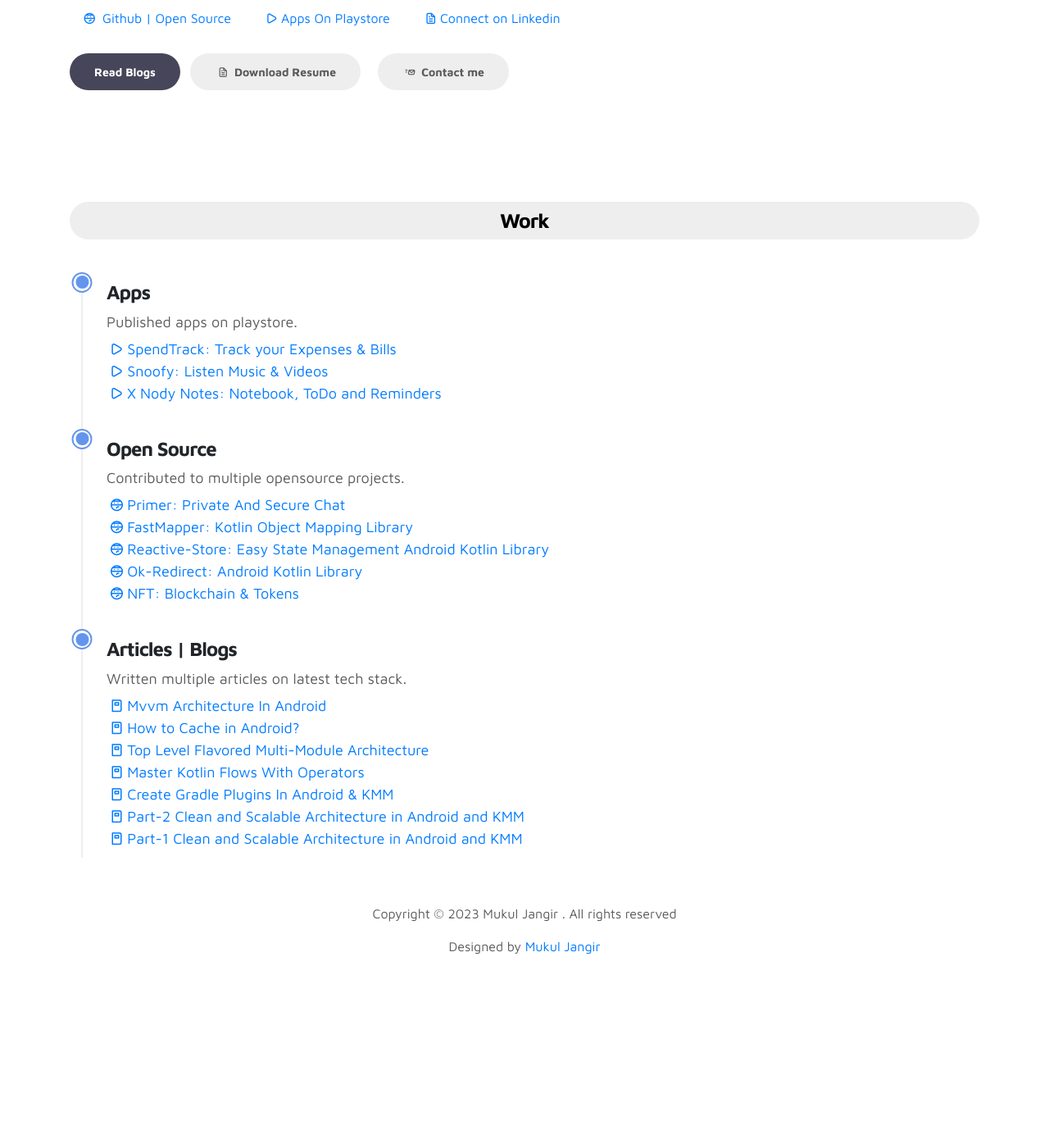
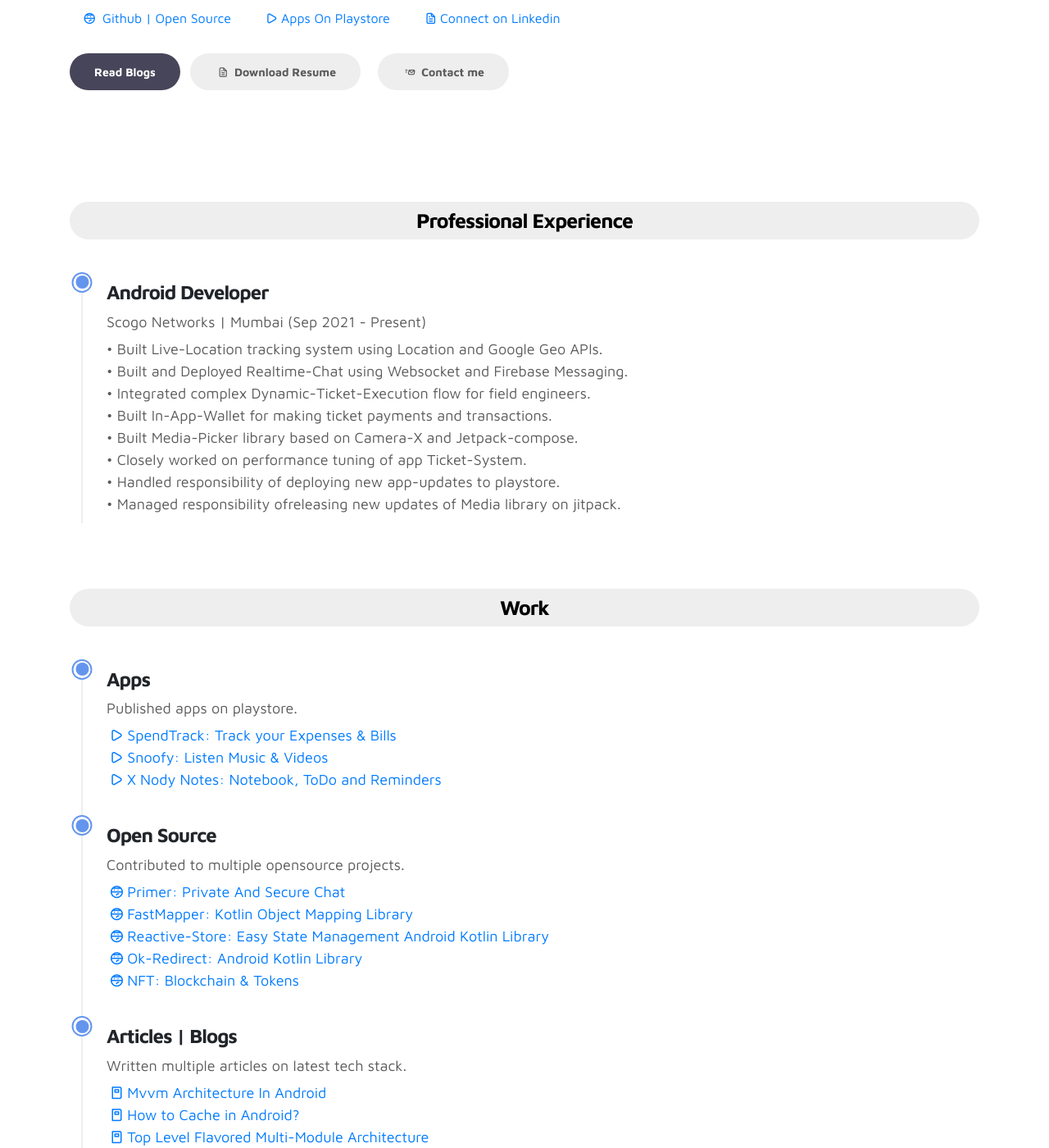
Before and after one commit to Mukuljangir372/mukuljangir372.github.io, a Jekyll site: the page index.html, which Jekyll copies as it is, in a window 1280 px wide and 1400 px high, scrolled down 509 px. Shown: the whole window at 82% size. Built offline with Jekyll 4.4.1, drawn with Linux system fonts in a browser that asks for light colours; before the commit the page ends 1739 px from its top, so only the background shows below that.

Commit message:
work exp added

```diff
--- a/css/tooplate-style.css
+++ b/css/tooplate-style.css
@@ -731,6 +731,7 @@ code.keyword {
   width: 100%;
   max-width: 1200px;
   margin-left: 15px;
+  margin-bottom: 80px;
 }
 
 .timeline:before {
--- a/index.html
+++ b/index.html
@@ -22,6 +22,13 @@
 
 <body>
 
+
+
+
+
+
+
+
   <!-- MENU -->
   <nav class="navbar navbar-expand-sm navbar-light">
     <div class="container">
@@ -43,6 +50,13 @@
       </div>
     </div>
   </nav>
+
+
+
+
+
+
+
 
   <!-- ABOUT -->
   <section class="about full-screen d-lg-flex justify-content-center align-items-center" id="about">
@@ -83,8 +97,8 @@
               <a href="https://drive.google.com/file/d/1v1h2EawT6H362-dadc_41ib0ts90h97O/view?usp=sharing"
                 class="btn mx-lg-2 custom-btn"><i class='uil uil-file-alt'></i> Download Resume</a>
 
-                <a href="mailto:mukul.jangir372@gmail.com"
-                class="btn mx-lg-2 custom-btn"><i class='uil uil-fast-mail'></i> Contact me</a>
+              <a href="mailto:mukul.jangir372@gmail.com" class="btn mx-lg-2 custom-btn"><i
+                  class='uil uil-fast-mail'></i> Contact me</a>
             </div>
 
           </div>
@@ -97,7 +111,57 @@
   </section>
 
 
-  <!-- RESUME -->
+
+
+
+
+
+
+  <!-- EXPERIENCE SECTION -->
+  <section class="justify-content-center align-items-center">
+
+    <div class="container">
+      <h3 class="section-title">Professional Experience</h3>
+
+      <div class="timeline">
+        <!-- START OF TIMELINE -->
+
+
+
+
+        <!-- SCOGO NETWORKS -->
+        <div class="timeline-item">
+          <div class="timeline-icon"></div>
+          <div class="timeline-content">
+            <h4>Android Developer</h4>
+            <p>Scogo Networks | Mumbai (Sep 2021 - Present)</p>
+
+            <div style="display: flex; flex-direction: column;" class="margin-top-6px">
+              <p>
+                <p>• Built Live-Location tracking system using Location and Google Geo APIs.</p>
+                <p>• Built and Deployed Realtime-Chat using Websocket and Firebase Messaging.</p>
+                <p>• Integrated complex Dynamic-Ticket-Execution flow for field engineers.</p>
+                <p>• Built In-App-Wallet for making ticket payments and transactions.</p>
+                <p>• Built Media-Picker library based on Camera-X and Jetpack-compose.</p>
+                <p>• Closely worked on performance tuning of app Ticket-System.</p>
+                <p>• Handled responsibility of deploying new app-updates to playstore.</p>
+                <p>• Managed responsibility ofreleasing new updates of Media library on jitpack.</p>
+              </p>
+            </div>
+
+          </div>
+        </div>
+
+
+
+
+        <!-- END OF TIMELINE -->
+      </div>
+    </div>
+  </section>
+
+
+
 
 
 
@@ -135,6 +199,7 @@
 
           </div>
         </div>
+
 
 
 
```
